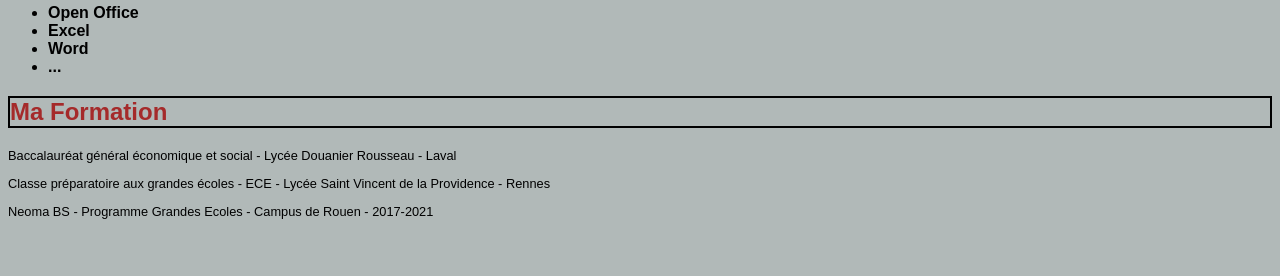
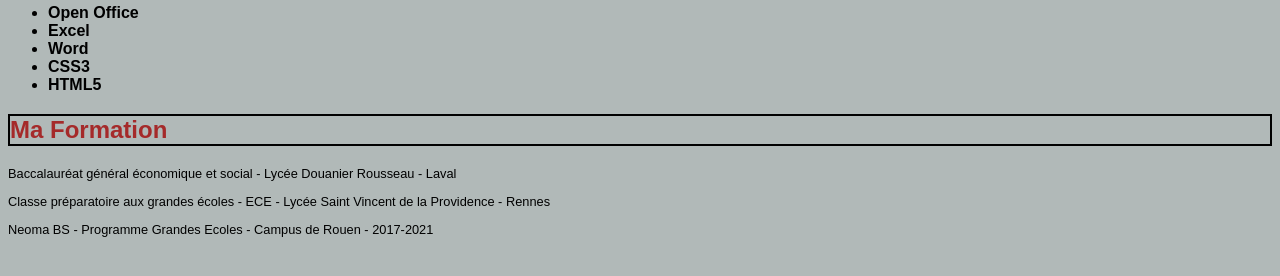
Before and after one commit to flo-t/flo-t.github.io, a plain HTML site: page cv.html in a window 1280 px wide. Shown: the part 296-572 px from the top of the page. Drawn offline with Linux system fonts and the light colour scheme.

Commit message:
change cv

```diff
--- a/cv.html
+++ b/cv.html
@@ -30,7 +30,8 @@
         <li>Open Office</li>
         <li>Excel</li>
         <li>Word</li>
-        <li>...</li>
+        <li>CSS3</li>
+        <li>HTML5</li>
       </ul>
     </p>
     <h2 class="Monexpérience">Ma Formation</h2>
```
